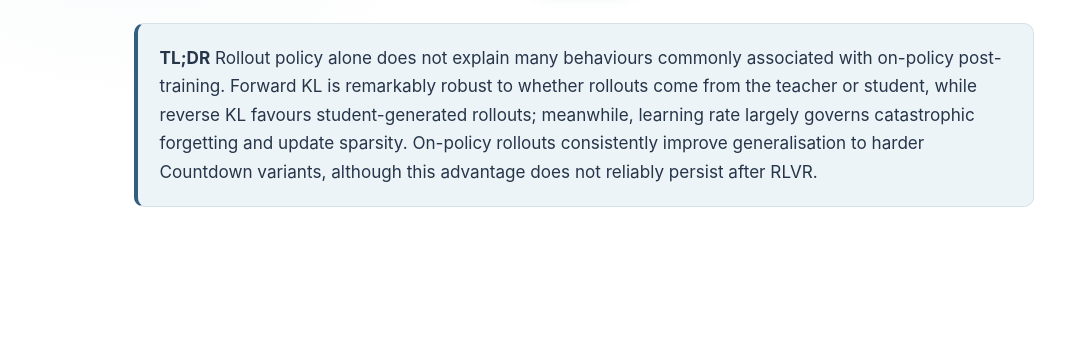
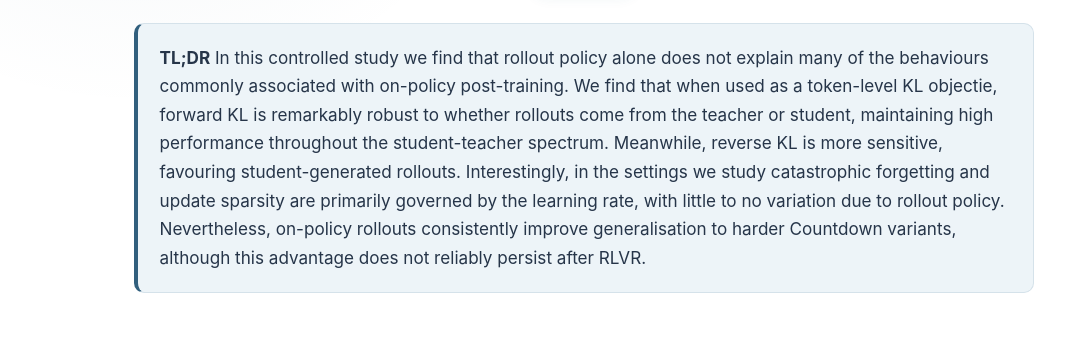
Before and after one commit to antoninbrthn/on-off-policy-distillation, a plain HTML site: page index.html in a window 1280 px wide. Shown: the part 308-646 px from the top of the page, without its empty margins (56-1121 px from the left). Drawn offline with nearby package versions, Linux system fonts and the light colour scheme.

Commit message:
Change tldr

```diff
--- a/index.html
+++ b/index.html
@@ -33,7 +33,7 @@
         </a>
       </nav>
 
-      <p class="tldr"><strong>TL;DR</strong> Rollout policy alone does not explain many behaviours commonly associated with on-policy post-training. Forward KL is remarkably robust to whether rollouts come from the teacher or student, while reverse KL favours student-generated rollouts; meanwhile, learning rate largely governs catastrophic forgetting and update sparsity. On-policy rollouts consistently improve generalisation to harder Countdown variants, although this advantage does not reliably persist after RLVR.</p>
+      <p class="tldr"><strong>TL;DR</strong> In this controlled study we find that rollout policy alone does not explain many of the behaviours commonly associated with on-policy post-training. We find that when used as a token-level KL objectie, forward KL is remarkably robust to whether rollouts come from the teacher or student, maintaining high performance throughout the student-teacher spectrum. Meanwhile, reverse KL is more sensitive, favouring student-generated rollouts. Interestingly, in the settings we study catastrophic forgetting and update sparsity are primarily governed by the learning rate, with little to no variation due to rollout policy. Nevertheless, on-policy rollouts consistently improve generalisation to harder Countdown variants, although this advantage does not reliably persist after RLVR.</p>
     </header>
 
     <section>
```
